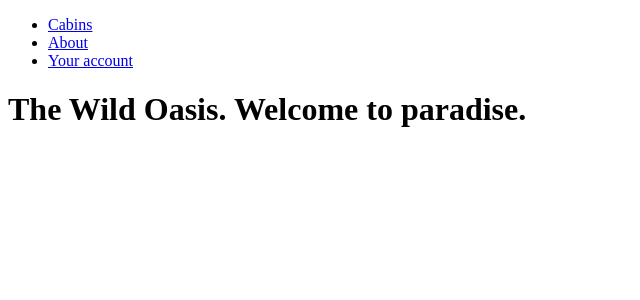
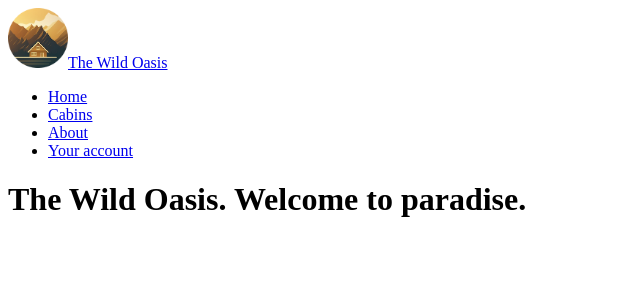
Before and after one commit to cortalo/the-wild-oasis-website, a Next.js app: page / in a window 1280 px wide. Shown: the top 300 px of the page, without its empty margins (0-640 px from the left). Built offline with nearby package versions, Linux system fonts and the light colour scheme.

Commit message:
424. creating a layout

```diff
--- /dev/null
+++ b/app/components/Logo.js
@@ -0,0 +1,12 @@
+function Logo() {
+  return (
+    <a href="/" className="flex items-center gap-4 z-10">
+      <img src="/logo.png" height="60" width="60" alt="The Wild Oasis logo" />
+      <span className="text-xl font-semibold text-primary-100">
+        The Wild Oasis
+      </span>
+    </a>
+  );
+}
+
+export default Logo;
--- a/app/components/Navigation.js
+++ b/app/components/Navigation.js
@@ -3,6 +3,9 @@
 function Navigation() {
   return (
     <ul>
+      <li>
+        <Link href="/">Home</Link>
+      </li>
       <li>
         <Link href="/cabins">Cabins</Link>
       </li>
--- a/app/layout.js
+++ b/app/layout.js
@@ -1,12 +1,21 @@
+import Logo from "./components/Logo";
+import Navigation from "./components/Navigation";
+
 export const metadata = {
-  title: 'Next.js',
-  description: 'Generated by Next.js',
-}
+  title: "The Wild Oasis",
+  description: "Generated by Next.js",
+};
 
 export default function RootLayout({ children }) {
   return (
     <html lang="en">
-      <body>{children}</body>
+      <body>
+        <header>
+          <Logo />
+          <Navigation />
+        </header>
+        <main>{children}</main>
+      </body>
     </html>
-  )
+  );
 }
--- a/app/page.js
+++ b/app/page.js
@@ -1,10 +1,8 @@
 import Link from "next/link";
-import Navigation from "./components/Navigation";
 
 function Page() {
   return (
     <div>
-      <Navigation />
       <h1>The Wild Oasis. Welcome to paradise.</h1>
     </div>
   );
```
Also changed, not shown: public/logo.png (added).
